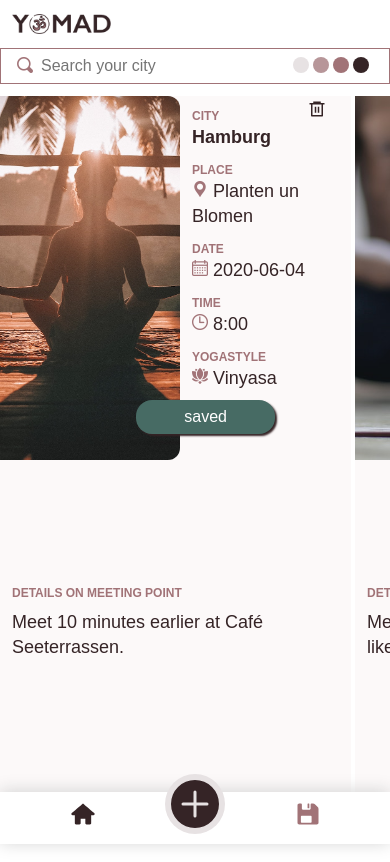
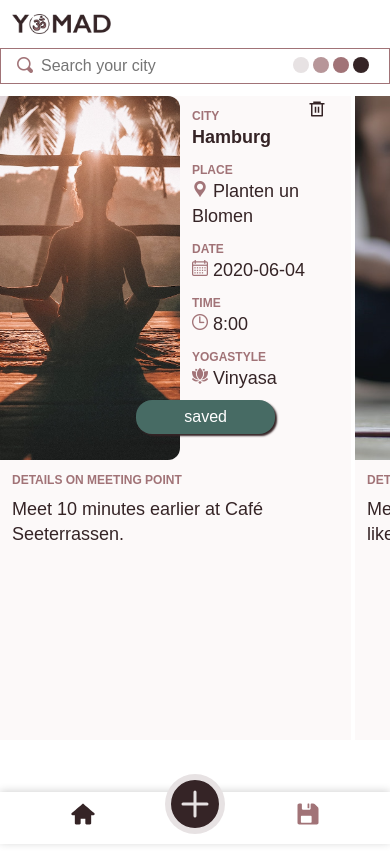
Before and after one commit to kristinmatzies/yomad, a React (Create React App) app: page /saved in a window 390 px wide. Built offline with nearby package versions, Linux system fonts and the light colour scheme.

Commit message:
Change height to show footer on iphone and delete FilteredEvents

```diff
--- a/public/index.html
+++ b/public/index.html
@@ -1,5 +1,5 @@
 <!DOCTYPE html>
-<html lang="en">
+<html lang="en" style="height: 100%;">
   <head>
     <meta charset="utf-8" />
     <link rel="icon" href="%PUBLIC_URL%/favicon.ico" />
--- a/src/App.js
+++ b/src/App.js
@@ -5,7 +5,6 @@ import eventData from './eventlist.json'
 import Header from './components/Header'
 import EventList from './pages/EventList'
 import FooterNav from './components/FooterNav'
-import FilteredEvents from './pages/FilteredEvents'
 import CreateEvent from './pages/CreateEvent'
 import { saveToStorage, loadFromStorage } from './services'
 import { v4 as uuidv4 } from 'uuid'
@@ -59,13 +58,14 @@ export default function App() {
           />
         </Route>
         <Route path="/saved">
-          <FilteredEvents
+          <EventList
             events={events}
             selectedCity={selectedCity}
             saveEvent={saveEvent}
             onSearchFilter={setSearchFilter}
             isFiltered={isFiltered}
             deleteEvent={deleteEvent}
+            onlySaved={true}
           />
         </Route>
       </Switch>
--- a/src/common/GlobalStyles.js
+++ b/src/common/GlobalStyles.js
@@ -8,7 +8,7 @@ export default createGlobalStyle`
     #root {
     display: grid;
     grid-template-rows: 48px auto 52px;
-    height: 100vh;
+    height: 100%;
 }
 
     body {
@@ -17,7 +17,7 @@ export default createGlobalStyle`
         font-size: 18px;
         line-height: 1.4;
         overflow: hidden;
-        height: 100vh;
+        height: 100%;
     }
 
     input, textarea {
--- a/src/components/Events.js
+++ b/src/components/Events.js
@@ -61,7 +61,7 @@ const ImgStyled = styled.img`
   border-radius: 0 12px 12px 0;
   align-self: flex-start;
 
-  @media (max-height: 650px) {
+  @media (max-height: 580px) {
     width: 120px;
     height: 360px;
   }
--- a/src/components/FooterNav.js
+++ b/src/components/FooterNav.js
@@ -27,7 +27,7 @@ const Footer = styled.footer`
   display: flex;
   justify-content: space-evenly;
   align-items: center;
-  box-shadow: 0 -1px 16px 0 lightgrey;
+  box-shadow: 0 -1px 8px 0 lightgrey;
   position: relative;
 `
 
--- a/src/pages/EventList.js
+++ b/src/pages/EventList.js
@@ -20,6 +20,7 @@ export default function EventList({
   onSearchFilter,
   isFiltered,
   deleteEvent,
+  onlySaved,
 }) {
   return (
     <Wrapper>
@@ -34,6 +35,7 @@ export default function EventList({
           .filter((event) =>
             event.city.toLowerCase().includes(selectedCity.toLowerCase())
           )
+          .filter((event) => (onlySaved ? event.saved : true))
           .map((event, index) => (
             <ScrollContainer key={index}>
               <Events
@@ -52,7 +54,7 @@ export default function EventList({
 const Wrapper = styled.main`
   overflow-y: hidden;
 
-  @media (max-height: 650px) {
+  @media (max-height: 580px) {
     overflow-y: scroll;
   }
 `
@@ -72,7 +74,7 @@ const ScrollContainer = styled.section`
   grid-template-rows: 1.3fr 1fr;
   margin-right: 4px;
   background: var(--background);
-  height: 100vh;
+  height: 100%;
 
   :last-child {
     flex: 0 0 100%;
--- a/src/pages/FilteredEvents.js
+++ /dev/null
@@ -1,83 +0,0 @@
-import React from 'react'
-import PropTypes from 'prop-types'
-import styled from 'styled-components/macro'
-import Events from '../components/Events'
-import SearchFilter from '../components/SearchFilter'
-
-FilteredEvents.propTypes = {
-  events: PropTypes.array.isRequired,
-  selectedCity: PropTypes.string.isRequired,
-  saveEvent: PropTypes.func.isRequired,
-  onSearchFilter: PropTypes.func.isRequired,
-  isFiltered: PropTypes.bool,
-  deleteEvent: PropTypes.func.isRequired,
-}
-
-export default function FilteredEvents({
-  events,
-  selectedCity,
-  saveEvent,
-  onSearchFilter,
-  isFiltered,
-  deleteEvent,
-}) {
-  return (
-    <Wrapper>
-      <SearchFilter
-        onSearchFilter={onSearchFilter}
-        isFiltered={isFiltered}
-        selectedCity={selectedCity}
-      />
-      <Scroller>
-        {events
-          .filter((event) =>
-            event.city.toLowerCase().includes(selectedCity.toLowerCase())
-          )
-          .map((event, index) => (
-            <>
-              {event.saved === true && (
-                <ScrollContainer key={event.id}>
-                  <Events
-                    saveEvent={saveEvent}
-                    event={event}
-                    index={index}
-                    deleteEvent={() => deleteEvent(index)}
-                  />
-                </ScrollContainer>
-              )}
-            </>
-          ))}
-      </Scroller>
-    </Wrapper>
-  )
-}
-
-const Wrapper = styled.main`
-  overflow-y: hidden;
-
-  @media (max-height: 650px) {
-    overflow-y: scroll;
-  }
-`
-
-const Scroller = styled.section`
-  display: flex;
-  flex-wrap: nowrap;
-  overflow-x: auto;
-  scroll-snap-type: x mandatory;
-`
-
-const ScrollContainer = styled.section`
-  flex: 0 0 90%;
-  scroll-snap-align: start;
-  display: grid;
-  grid-template-columns: 1fr 2fr;
-  grid-template-rows: 1.3fr 1fr;
-  margin-right: 4px;
-  background: var(--background);
-  height: 100vh;
-
-  :last-child {
-    flex: 0 0 100%;
-  }
-`
```
Also changed, not shown: 1 other file (tests, documents, lock files or other folders).
